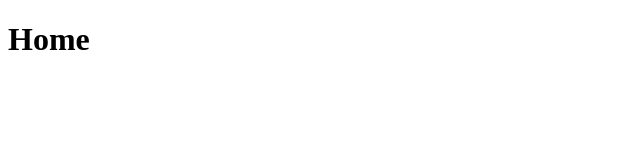
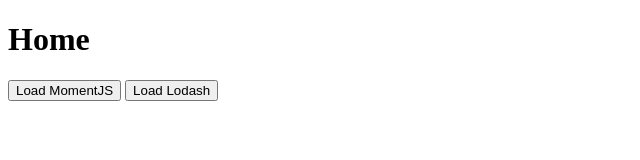
Before and after one commit to var-bin/webpack-training, a website built with webpack: page public/home.html in a window 1280 px wide. Shown: the whole page, without its empty margins (0-640 px from the left). Built offline with nearby package versions, Linux system fonts and the light colour scheme.

Commit message:
Edit markup

```diff
--- a/public/home.html
+++ b/public/home.html
@@ -13,5 +13,13 @@
   <h1>
     Home
   </h1>
+  <button type="button" id="loadMomentJS" class="load-momentjs">
+    Load MomentJS
+  </button>
+  </h1>
+  <button type="button" id="loadLodash" class="load-lodash">
+    Load Lodash
+  </button>
+  <script src="loadMomentJs.js"></script>
 </body>
 </html>
```
